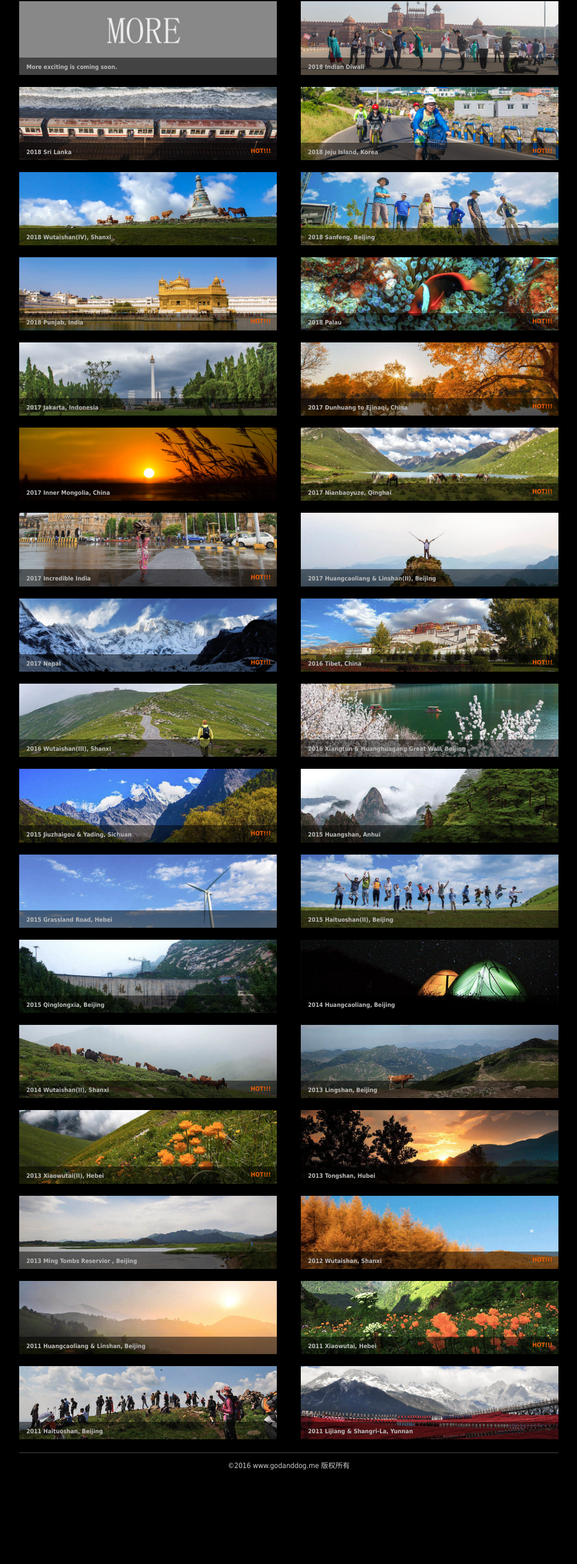
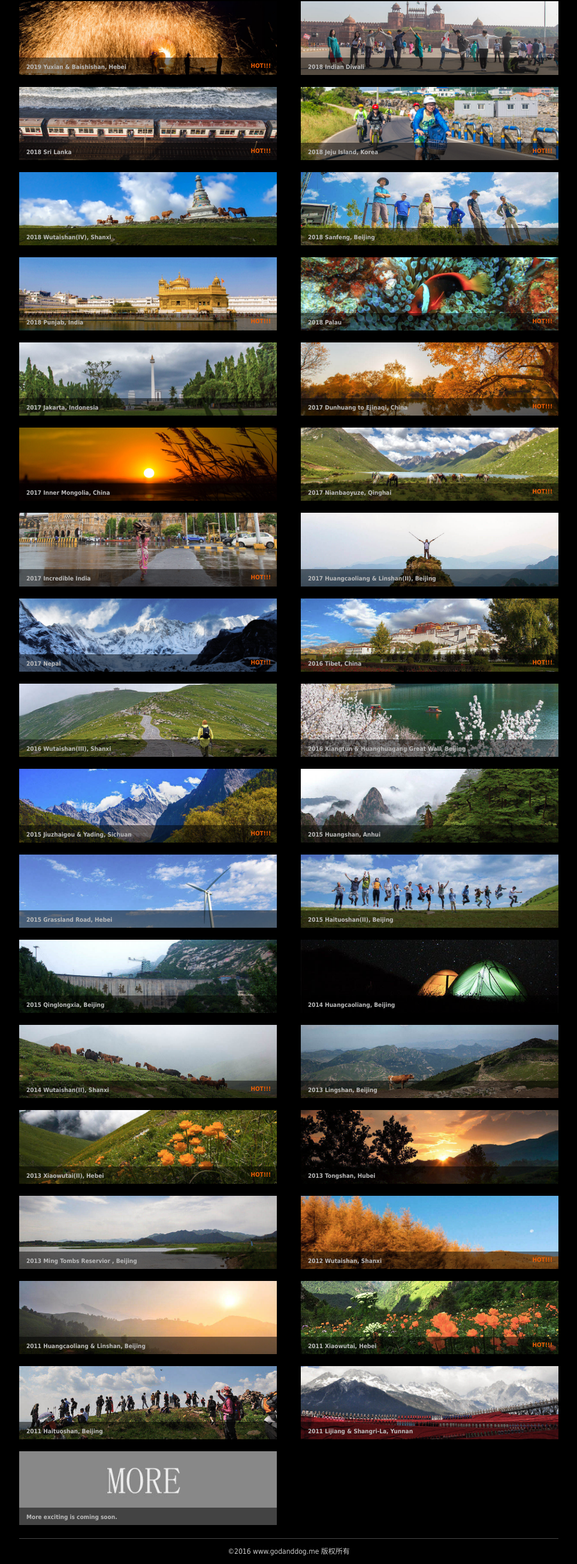
Before and after one commit to godanddog/cdfweb, a plain HTML site: page index.html in a window 1280 px wide. Shown: the part 79-2687 px from the top of the page at 60% size, without its empty margins (158-1121 px from the left). Before the commit the page ends 2544 px from the top, so only its background shows below. Drawn offline with Linux system fonts and the light colour scheme.

Commit message:
add baishishan

```diff
--- a/index.html
+++ b/index.html
@@ -31,11 +31,12 @@
 	    <tr>
                 <td width="450" align="left">
                     <div class="image-item">
-                        <a href="#">
-                            <img src="img/more.jpg" alt="more" />
+                        <a href="http://blog.godanddog.me:9090/2019/05/19/%E4%BA%94%E4%B8%80%E5%B8%A6%E5%A8%83%E5%8C%97%E4%BA%AC%E5%91%A8%E8%BE%B9%E6%B8%B8-%E8%94%9A%E5%8E%BF%E7%99%BD%E7%9F%B3%E5%B1%B1%EF%BC%88day1%EF%BC%89/">
+                            <img src="img/20190501.jpg" alt="Baishishan" />
                         </a>
                         <div class="image-text">
-                            <p>More exciting is coming soon.</p>
+                            <p>2019 Yuxian & Baishishan, Hebei</p>
+                            <span class="hot-tag">HOT!!!</span>
                         </div>
                     </div>
                  </td>
@@ -417,6 +418,22 @@
                     </div>
                 </td>
             </tr>
+	    <tr>
+                <td width="450" align="left">
+                    <div class="image-item">
+                        <a href="#">
+                            <img src="img/more.jpg" alt="more" />
+                        </a>
+                        <div class="image-text">
+                            <p>More exciting is coming soon.</p>
+                        </div>
+                    </div>
+                </td>
+                <td width="450" align="right">
+                    <div class="image-item">
+                    </div>
+                </td>
+            </tr>
        </table>
     </div>
     <div id="footer">
```
Also changed, not shown: img/20190501.jpg (added).
